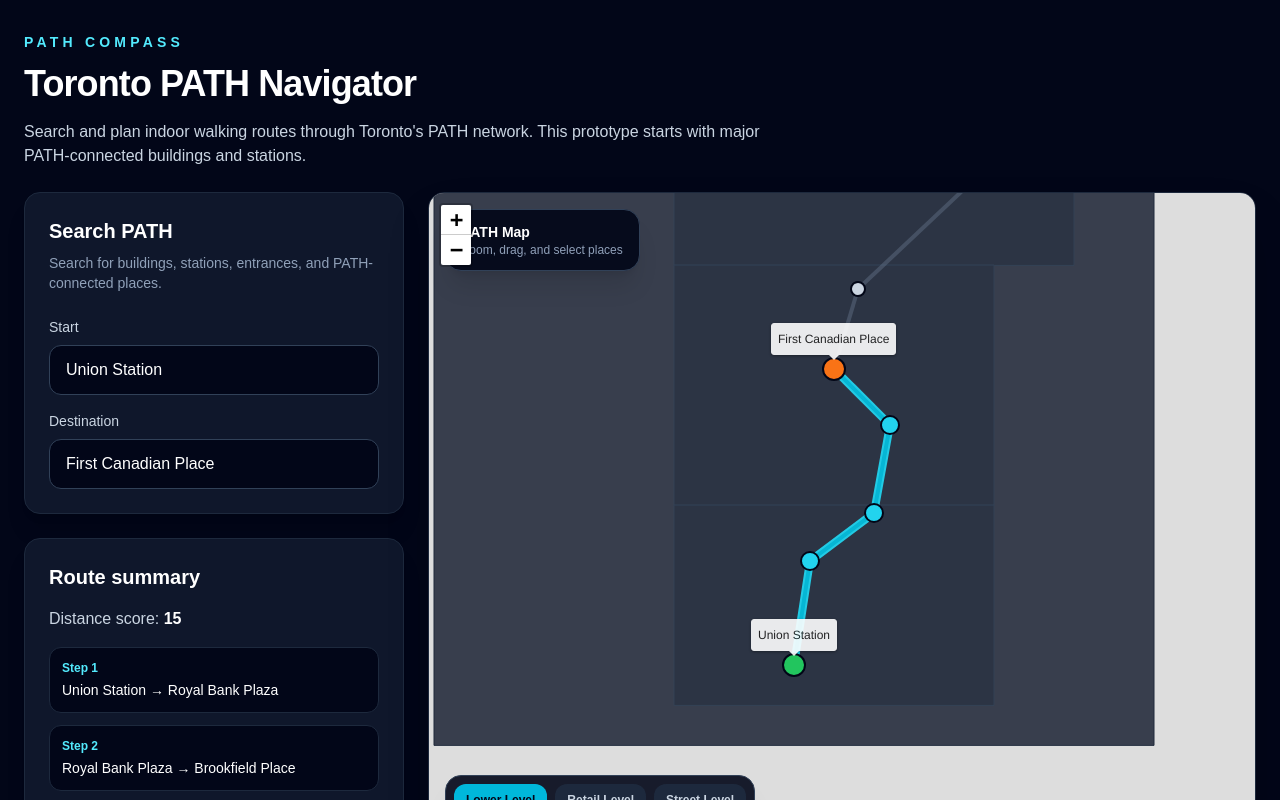
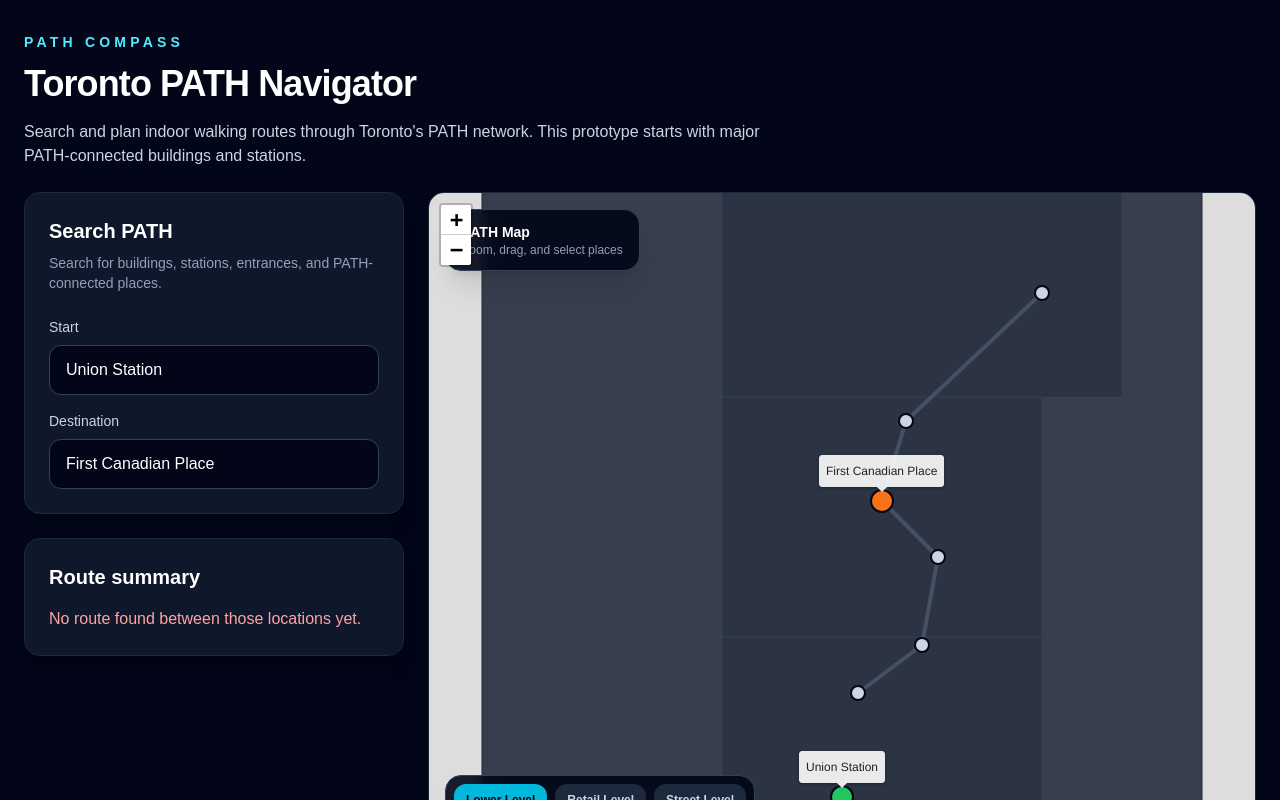
Before and after one commit to rcordi/path-compass, a Next.js app: page / in a window 1280 px wide. Shown: the top 800 px of the page. Built offline with nearby package versions, Linux system fonts and the light colour scheme.

Commit message:
Add PATH concourse and entrance exit nodes

```diff
--- a/src/data/edges.ts
+++ b/src/data/edges.ts
@@ -1,14 +1,6 @@
 import type { PathEdge } from "@/types/path";
 
 export const edges: PathEdge[] = [
-  {
-    from: "union-station",
-    to: "royal-bank-plaza",
-    distance: 3,
-    instruction: "From Union Station, follow the PATH signs toward Royal Bank Plaza.",
-    accessible: true,
-    routeType: "main",
-  },
   {
     from: "royal-bank-plaza",
     to: "brookfield-place",
@@ -49,4 +41,76 @@
     accessible: true,
     routeType: "main",
   },
+    {
+    from: "union-station",
+    to: "union-york-concourse",
+    distance: 1,
+    instruction: "From Union Station, enter the York Concourse.",
+    accessible: true,
+    routeType: "main",
+  },
+  {
+    from: "union-station",
+    to: "union-bay-concourse",
+    distance: 1,
+    instruction: "From Union Station, enter the Bay Concourse.",
+    accessible: true,
+    routeType: "main",
+  },
+  {
+    from: "union-york-concourse",
+    to: "royal-bank-plaza",
+    distance: 3,
+    instruction: "From the York Concourse, follow PATH signs toward Royal Bank Plaza.",
+    accessible: true,
+    routeType: "main",
+  },
+  {
+    from: "union-bay-concourse",
+    to: "royal-bank-plaza",
+    distance: 3,
+    instruction: "From the Bay Concourse, follow PATH signs toward Royal Bank Plaza.",
+    accessible: true,
+    routeType: "main",
+  },
+  {
+    from: "union-station",
+    to: "union-street-exit",
+    distance: 1,
+    instruction: "Follow signs from Union Station toward the street-level exit.",
+    accessible: true,
+    routeType: "connecting",
+  },
+  {
+    from: "first-canadian-place",
+    to: "fcp-king-street-exit",
+    distance: 1,
+    instruction: "From First Canadian Place, follow signs toward the King Street exit.",
+    accessible: true,
+    routeType: "connecting",
+  },
+  {
+    from: "commerce-court",
+    to: "king-station",
+    distance: 3,
+    instruction: "From Commerce Court, follow PATH signs toward King Station.",
+    accessible: true,
+    routeType: "connecting",
+  },
+  {
+    from: "cf-eaton-centre",
+    to: "queen-station",
+    distance: 2,
+    instruction: "From CF Toronto Eaton Centre, follow signs toward Queen Station.",
+    accessible: true,
+    routeType: "main",
+  },
+  {
+    from: "cf-eaton-centre",
+    to: "eaton-queen-street-exit",
+    distance: 1,
+    instruction: "From CF Toronto Eaton Centre, follow signs toward the Queen Street exit.",
+    accessible: true,
+    routeType: "connecting",
+  },
 ];
```
